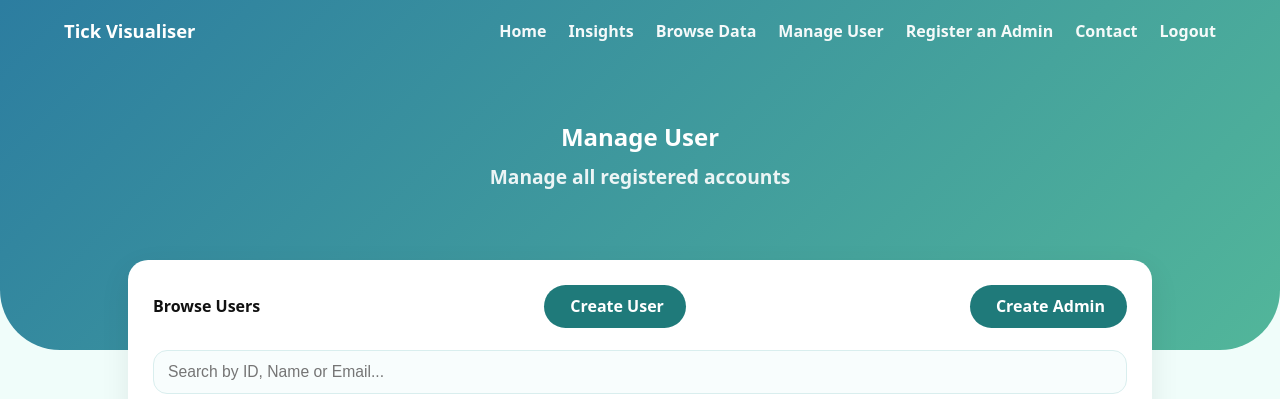
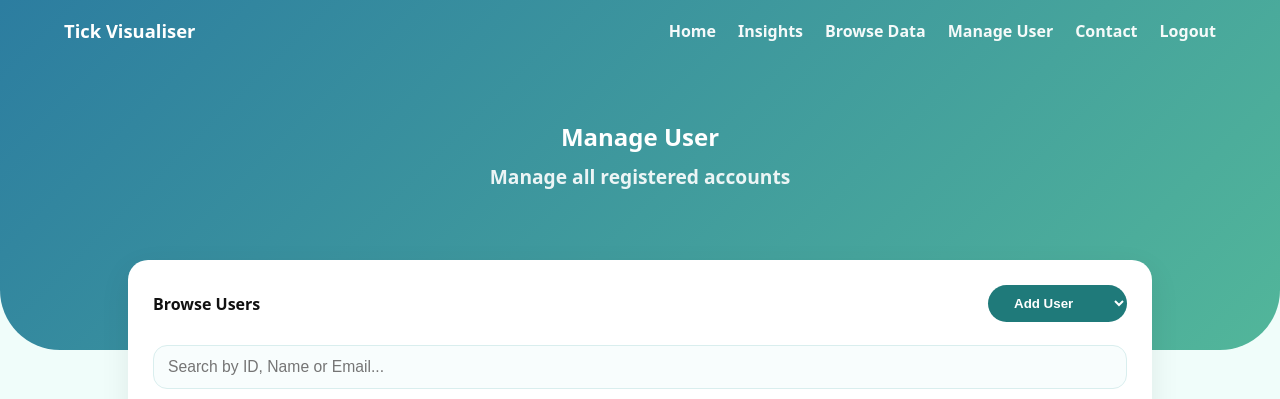
Before and after one commit to AniniSrinivasan/tickvisualiser, a PHP site: page /Pages/manage-user.php in a window 1280 px wide. Shown: the top 399 px of the page. Run offline with PHP 8.4, Linux system fonts and the light colour scheme; the visitor is signed in with stand-in values (Sample User, id 1); data that the repository does not hold is empty.

Commit message:
add user -- drop down done

```diff
--- a/Pages/manage-user.php
+++ b/Pages/manage-user.php
@@ -59,8 +59,11 @@ if (isset($_POST['delete_user'])) {
         <div class="dashboard-card">
             <div class="card-header">
                 <h2>Browse Users</h2>
-                <a type="button" class="btn-primary" name="Create" href="register.php"> Create User </a>
-                <a type="button" class="btn-primary" name="Create" href="admin-register.php"> Create Admin </a>
+                <select id="add-users" name="add-users" class="add-users" required onchange="redirectUser(this.value)">
+                    <option value="" disabled selected> Add User </option>
+                    <option value="admin">Admin User</option>
+                    <option value="user">Public User</option>
+                </select>
             </div>
             <br />
             <div>
--- a/Pages/navbar.php
+++ b/Pages/navbar.php
@@ -19,7 +19,6 @@ echo'
             <a href="insights.php">Insights</a>
             <a href="browse-data.php">Browse Data</a>
             <a href="manage-user.php">Manage User</a>
-            <a href="admin-register.php">Register an Admin</a>
             <a href="contact.php">Contact</a>
             <a href="logout.php">Logout</a>
         </div>
--- a/Style/style.css
+++ b/Style/style.css
@@ -1239,3 +1239,18 @@ overflow-y:auto;
         grid-template-columns: 1fr;
     }
 }
+
+.add-users {
+    background: var(--primary);
+    border-radius: 999px;
+    color: #fff;
+    border: none;
+    padding: 10px 22px;
+    cursor: pointer;
+    font-weight: 700;
+    max-width: 160px;
+}
+
+.add-users:hover {
+    background: #3aafa9;
+}
--- a/script/script.js
+++ b/script/script.js
@@ -1312,3 +1312,11 @@ async function saveUserInlineEdit(button) {
     console.error(error);
   }
 }
+
+function redirectUser(value) {
+  if (value === "admin") {
+    window.location.href = "../pages/admin-register.php";
+  } else if (value === "user") {
+    window.location.href = "../pages/register.php";
+  }
+}
```
